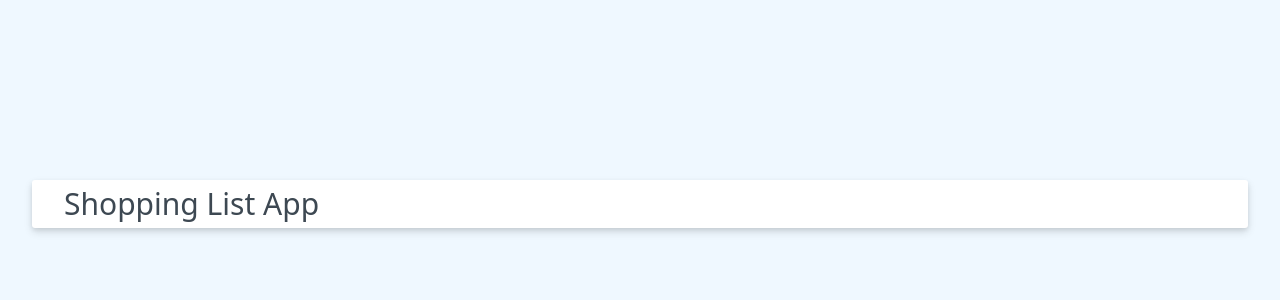
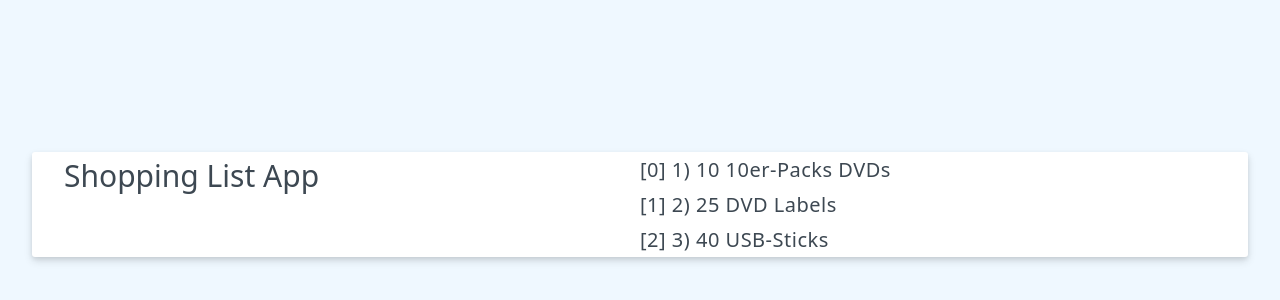
Before and after one commit to kiraGit67/vue-shopping-list-app, a Vue app: page / in a window 1280 px wide. Shown: the part 196-496 px from the top of the page. Built offline with nearby package versions, Linux system fonts and the light colour scheme.

Commit message:
adds const items = ref([...]), renders items in the template

```diff
--- a/src/App.vue
+++ b/src/App.vue
@@ -2,8 +2,19 @@
 import { ref } from 'vue'
 
 const header = ref('Shopping List App')
+
+const items = ref([
+  { id: 1, count: 10, label: '10er-Packs DVDs' },
+  { id: 2, count: 25, label: 'DVD Labels' },
+  { id: 3, count: 40, label: 'USB-Sticks' }
+])
 </script>
 
 <template>
   <h1>{{ header }}</h1>
+  <ul>
+    <li v-for="({ id, count, label }, index) in items" :key="id">
+      [{{ index }}] {{ id }}) {{ count }} {{ label }}
+    </li>
+  </ul>
 </template>
```
